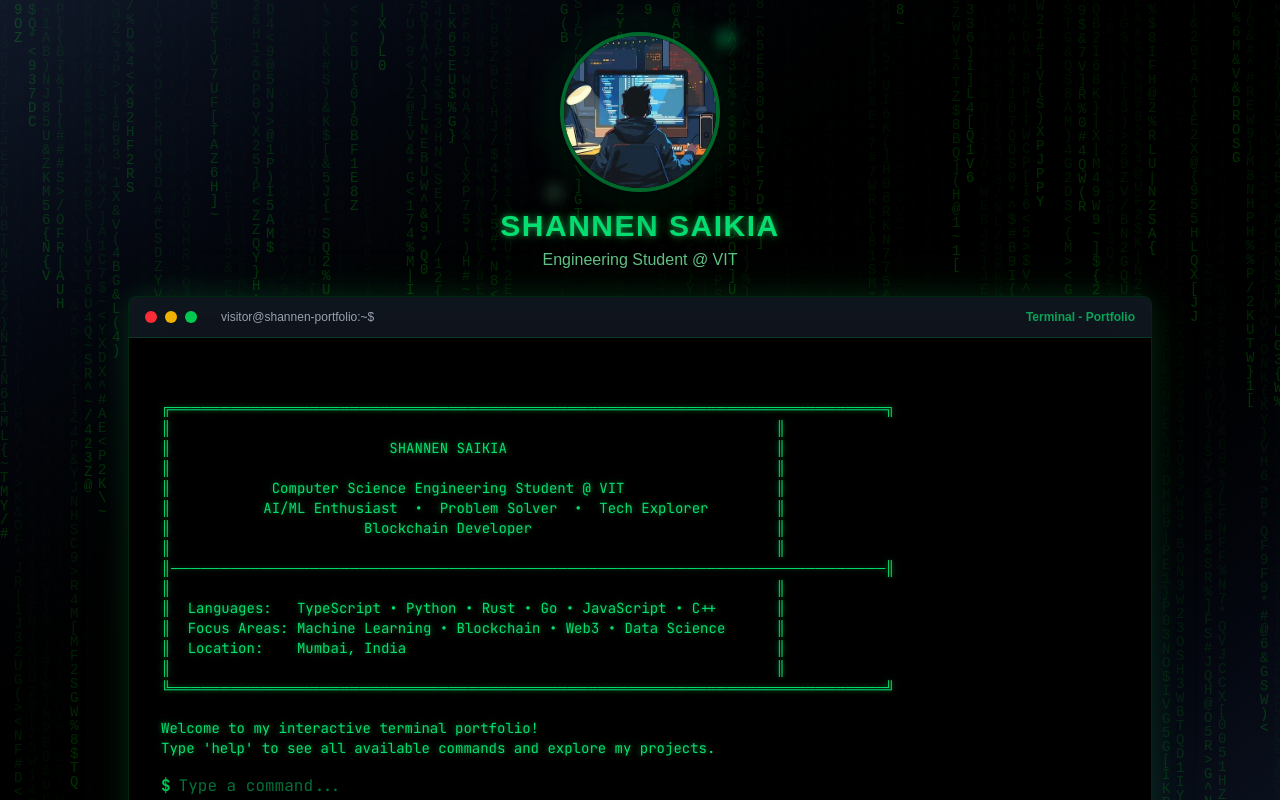
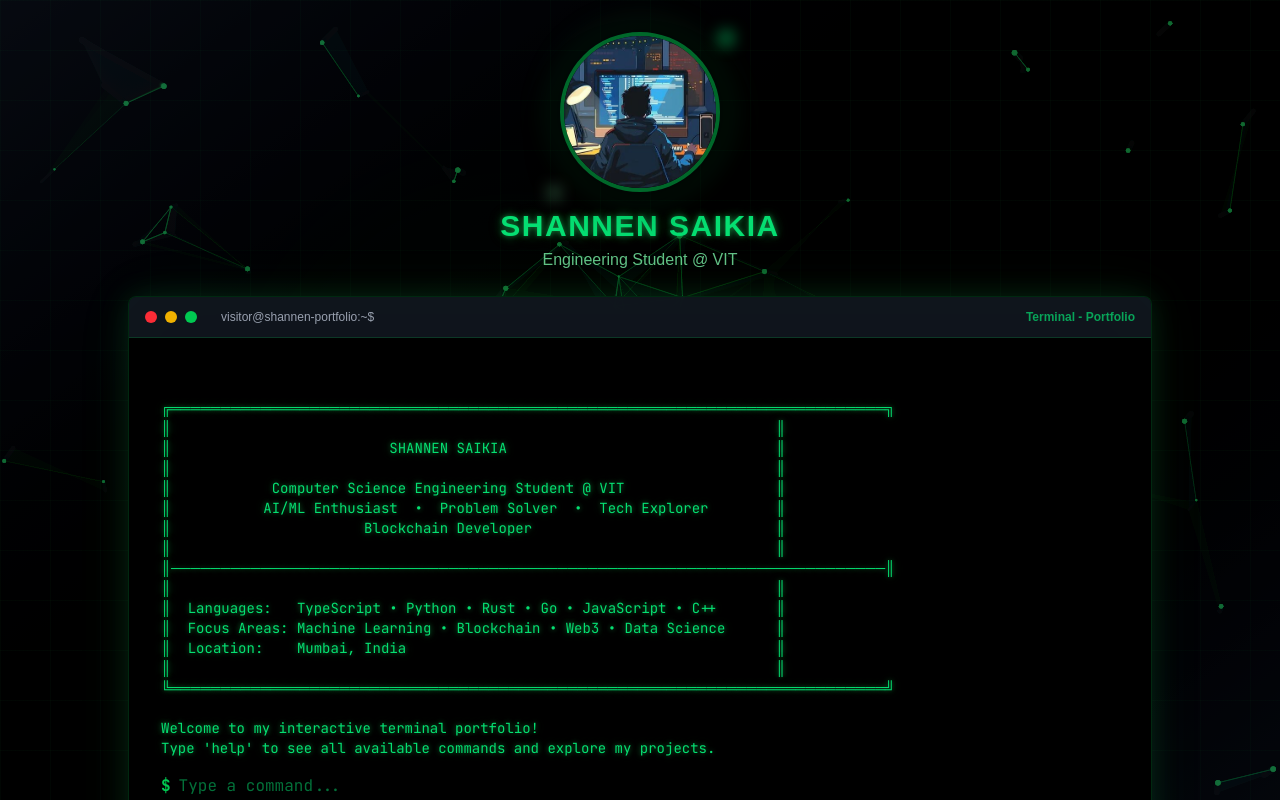
Before and after one commit to myst9811/terminal-portfolio, a Next.js app: page / in a window 1280 px wide. Shown: the top 800 px of the page. Built offline with nearby package versions, Linux system fonts and the light colour scheme.

Commit message:
feat: interactive background

```diff
--- /dev/null
+++ b/src/components/InteractiveBackground.tsx
@@ -0,0 +1,177 @@
+'use client';
+
+import { useEffect, useRef, useState } from 'react';
+import { motion } from 'framer-motion';
+
+interface Particle {
+  x: number;
+  y: number;
+  vx: number;
+  vy: number;
+  size: number;
+}
+
+export default function InteractiveBackground() {
+  const canvasRef = useRef<HTMLCanvasElement>(null);
+  const [mousePos, setMousePos] = useState({ x: 0, y: 0 });
+  const particlesRef = useRef<Particle[]>([]);
+  const animationFrameRef = useRef<number>();
+
+  useEffect(() => {
+    const canvas = canvasRef.current;
+    if (!canvas) return;
+
+    const ctx = canvas.getContext('2d');
+    if (!ctx) return;
+
+    // Set canvas size
+    const setCanvasSize = () => {
+      canvas.width = window.innerWidth;
+      canvas.height = window.innerHeight;
+    };
+    setCanvasSize();
+    window.addEventListener('resize', setCanvasSize);
+
+    // Create particles
+    const createParticles = () => {
+      const particles: Particle[] = [];
+      const particleCount = Math.floor((window.innerWidth * window.innerHeight) / 15000);
+
+      for (let i = 0; i < particleCount; i++) {
+        particles.push({
+          x: Math.random() * canvas.width,
+          y: Math.random() * canvas.height,
+          vx: (Math.random() - 0.5) * 0.3,
+          vy: (Math.random() - 0.5) * 0.3,
+          size: Math.random() * 2 + 1,
+        });
+      }
+      return particles;
+    };
+
+    particlesRef.current = createParticles();
+
+    // Mouse move handler
+    const handleMouseMove = (e: MouseEvent) => {
+      setMousePos({ x: e.clientX, y: e.clientY });
+    };
+    window.addEventListener('mousemove', handleMouseMove);
+
+    // Animation loop
+    const animate = () => {
+      ctx.fillStyle = 'rgba(0, 0, 0, 0.05)';
+      ctx.fillRect(0, 0, canvas.width, canvas.height);
+
+      particlesRef.current.forEach((particle, i) => {
+        // Update position
+        particle.x += particle.vx;
+        particle.y += particle.vy;
+
+        // Bounce off edges
+        if (particle.x < 0 || particle.x > canvas.width) particle.vx *= -1;
+        if (particle.y < 0 || particle.y > canvas.height) particle.vy *= -1;
+
+        // Mouse interaction
+        const dx = mousePos.x - particle.x;
+        const dy = mousePos.y - particle.y;
+        const distance = Math.sqrt(dx * dx + dy * dy);
+        const maxDistance = 150;
+
+        if (distance < maxDistance) {
+          const force = (maxDistance - distance) / maxDistance;
+          const angle = Math.atan2(dy, dx);
+          particle.vx -= Math.cos(angle) * force * 0.03;
+          particle.vy -= Math.sin(angle) * force * 0.03;
+        }
+
+        // Damping
+        particle.vx *= 0.99;
+        particle.vy *= 0.99;
+
+        // Draw particle
+        const opacity = distance < maxDistance ? 1 - (distance / maxDistance) * 0.5 : 0.3;
+        ctx.fillStyle = `rgba(34, 197, 94, ${opacity})`;
+        ctx.beginPath();
+        ctx.arc(particle.x, particle.y, particle.size, 0, Math.PI * 2);
+        ctx.fill();
+
+        // Draw connections
+        particlesRef.current.slice(i + 1).forEach(otherParticle => {
+          const dx2 = particle.x - otherParticle.x;
+          const dy2 = particle.y - otherParticle.y;
+          const dist = Math.sqrt(dx2 * dx2 + dy2 * dy2);
+
+          if (dist < 120) {
+            ctx.strokeStyle = `rgba(34, 197, 94, ${(1 - dist / 120) * 0.2})`;
+            ctx.lineWidth = 0.5;
+            ctx.beginPath();
+            ctx.moveTo(particle.x, particle.y);
+            ctx.lineTo(otherParticle.x, otherParticle.y);
+            ctx.stroke();
+          }
+        });
+      });
+
+      animationFrameRef.current = requestAnimationFrame(animate);
+    };
+
+    animate();
+
+    return () => {
+      window.removeEventListener('resize', setCanvasSize);
+      window.removeEventListener('mousemove', handleMouseMove);
+      if (animationFrameRef.current) {
+        cancelAnimationFrame(animationFrameRef.current);
+      }
+    };
+  }, [mousePos.x, mousePos.y]);
+
+  return (
+    <>
+      {/* Animated gradient orbs */}
+      <motion.div
+        className="absolute top-1/4 left-1/4 w-96 h-96 bg-green-500/10 rounded-full blur-3xl"
+        animate={{
+          scale: [1, 1.2, 1],
+          opacity: [0.3, 0.5, 0.3],
+        }}
+        transition={{
+          duration: 8,
+          repeat: Infinity,
+          ease: "easeInOut",
+        }}
+      />
+      <motion.div
+        className="absolute bottom-1/4 right-1/4 w-96 h-96 bg-emerald-500/10 rounded-full blur-3xl"
+        animate={{
+          scale: [1.2, 1, 1.2],
+          opacity: [0.5, 0.3, 0.5],
+        }}
+        transition={{
+          duration: 10,
+          repeat: Infinity,
+          ease: "easeInOut",
+        }}
+      />
+
+      {/* Canvas for particles */}
+      <canvas
+        ref={canvasRef}
+        className="fixed inset-0 pointer-events-none z-0"
+        style={{ opacity: 0.6 }}
+      />
+
+      {/* Grid overlay */}
+      <div
+        className="fixed inset-0 pointer-events-none z-0"
+        style={{
+          backgroundImage: `
+            linear-gradient(rgba(34, 197, 94, 0.03) 1px, transparent 1px),
+            linear-gradient(90deg, rgba(34, 197, 94, 0.03) 1px, transparent 1px)
+          `,
+          backgroundSize: '50px 50px',
+        }}
+      />
+    </>
+  );
+}
--- a/src/components/Terminal.tsx
+++ b/src/components/Terminal.tsx
@@ -6,7 +6,7 @@ import { getCommand, getAllCommandNames } from '../commands';
 import { asciiArt } from '../data/portfolio';
 import type { HistoryEntry } from '../types';
 import Avatar from './Avatar';
-import MatrixRain from './MatrixRain';
+import InteractiveBackground from './InteractiveBackground';
 
 export default function Terminal() {
   const [input, setInput] = useState('');
@@ -160,8 +160,8 @@ export default function Terminal() {
 
   return (
     <div className="relative min-h-screen bg-gradient-to-br from-gray-900 via-black to-gray-900 flex items-center justify-center p-4 sm:p-8 overflow-hidden">
-      {/* Matrix Rain Background */}
-      <MatrixRain />
+      {/* Interactive Background */}
+      <InteractiveBackground />
 
       <div className="relative z-10 w-full max-w-5xl flex flex-col items-center gap-6">
         {/* Avatar Section */}
```
